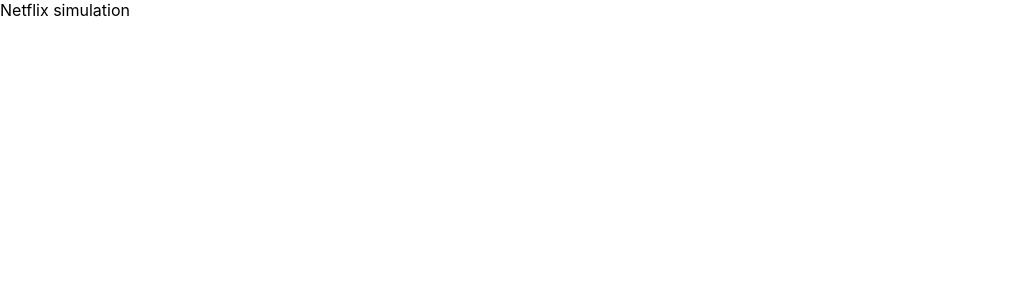
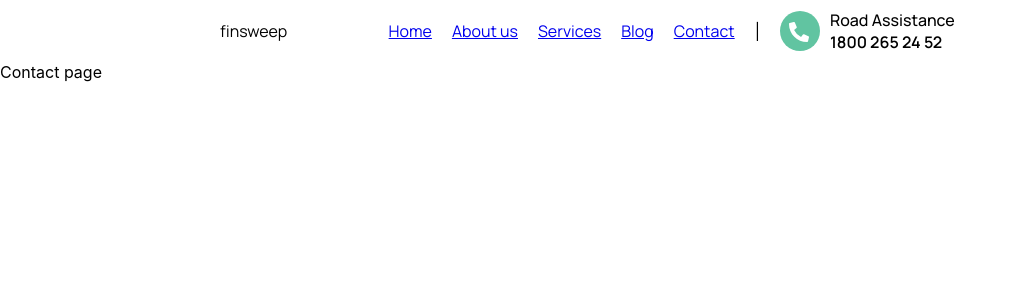
Before and after one commit to Augustinas-Sa/netflix-ui-simulation, a React (Create React App) app in the folder 1_frontend/: page /contact in a window 1280 px wide. Shown: the top 300 px of the page, without its empty margins (0-1016 px from the left). Built offline with nearby package versions, Linux system fonts and the light colour scheme.

Commit message:
Created navbar and style and navigation routes

```diff
--- a/1_frontend/public/index.html
+++ b/1_frontend/public/index.html
@@ -15,6 +15,12 @@
       user's mobile device or desktop. See https://developers.google.com/web/fundamentals/web-app-manifest/
     -->
     <link rel="manifest" href="%PUBLIC_URL%/manifest.json" />
+    <link rel="preconnect" href="https://fonts.googleapis.com" />
+    <link rel="preconnect" href="https://fonts.gstatic.com" crossorigin />
+    <link
+      href="https://fonts.googleapis.com/css2?family=Manrope:wght@200;300;400;500;600;700;800&display=swap"
+      rel="stylesheet"
+    />
     <!--
       Notice the use of %PUBLIC_URL% in the tags above.
       It will be replaced with the URL of the `public` folder during the build.
--- a/1_frontend/src/App.css
+++ b/1_frontend/src/App.css
@@ -0,0 +1,5 @@
+* {
+  margin: 0;
+  padding: 0;
+  box-sizing: border-box;
+}
--- a/1_frontend/src/App.js
+++ b/1_frontend/src/App.js
@@ -1,7 +1,27 @@
 import './App.css';
+import { BrowserRouter as Router, Switch, Route } from 'react-router-dom';
+import Navbar from './components/Navbar/Navbar';
+import HomePage from './pages/HomePage';
+import AboutUsPage from './pages/AboutUsPage';
+import ServicesPage from './pages/ServicesPage';
+import BlogPage from './pages/BlogPage';
+import ContactPage from './pages/ContactPage';
 
 function App() {
-  return <div>Netflix simulation</div>;
+  return (
+    <>
+      <Router>
+        <Navbar />
+        <Switch>
+          <Route exact path='/' component={HomePage} />
+          <Route path='/about' component={AboutUsPage} />
+          <Route path='/services' component={ServicesPage} />
+          <Route path='/blog' component={BlogPage} />
+          <Route path='/contact' component={ContactPage} />
+        </Switch>
+      </Router>
+    </>
+  );
 }
 
 export default App;
--- /dev/null
+++ b/1_frontend/src/components/Navbar/Navbar.css
@@ -0,0 +1,7 @@
+.phone-alt {
+  width: 20px;
+  height: 20px;
+  color: white;
+  margin-top: 11px;
+  margin-left: 9px;
+}
--- /dev/null
+++ b/1_frontend/src/components/Navbar/Navbar.jsx
@@ -0,0 +1,68 @@
+import React from 'react';
+import {
+  Nav,
+  Logo,
+  Ul,
+  Li,
+  Assistance,
+  AssistanceIcon,
+  StyledP,
+  StyledPRoad,
+  StyledPPhone,
+} from './Navbar.style';
+import { FaPhoneAlt } from 'react-icons/fa';
+import './Navbar.css';
+import { Link } from 'react-router-dom';
+
+const Navbar = () => {
+  return (
+    <header>
+      <Nav>
+        <Logo>
+          <StyledP>finsweep</StyledP>
+        </Logo>
+        <nav>
+          <Ul>
+            <Li>
+              <Link to='/'>Home</Link>
+            </Li>
+            <Li>
+              <Link to='/about'>About us</Link>
+            </Li>
+            <Li>
+              <Link to='/services'>Services</Link>
+            </Li>
+            <Li>
+              <Link to='/blog'>Blog</Link>
+            </Li>
+            <Li>
+              <Link to='/contact'>Contact</Link>
+            </Li>
+            <p>|</p>
+            <Assistance>
+              <AssistanceIcon>
+                <FaPhoneAlt className='phone-alt' />
+              </AssistanceIcon>
+              <div>
+                <StyledPRoad>Road Assistance</StyledPRoad>
+                <StyledPPhone>1800 265 24 52</StyledPPhone>
+              </div>
+            </Assistance>
+          </Ul>
+        </nav>
+      </Nav>
+    </header>
+  );
+};
+
+export default Navbar;
+
+/*
+ <div>
+          <AssistanceIcon>
+            <FaPhoneAlt className='phone-alt' />
+          </AssistanceIcon>
+          <p>Road Assistance</p>
+          <p>1800 265 24 52</p>
+        </div>
+*/
--- /dev/null
+++ b/1_frontend/src/components/Navbar/Navbar.style.jsx
@@ -0,0 +1,61 @@
+import styled from 'styled-components';
+
+export const Nav = styled.header`
+  display: flex;
+  align-items: center;
+  justify-content: space-between;
+  background-color: #ffffff;
+  width: 100%;
+`;
+
+export const Logo = styled.div`
+  margin-left: 200px;
+  padding: 20px;
+`;
+
+export const Ul = styled.ul`
+  list-style: none;
+  display: flex;
+  align-items: center;
+  justify-content: center;
+  margin-right: 200px;
+`;
+
+export const Li = styled.li`
+  margin-right: 20px;
+  color: rgb(61, 61, 61);
+  text-decoration: none;
+  display: flex;
+  align-items: center;
+  justify-content: center;
+  font-family: 'Manrope', sans-serif;
+`;
+
+export const Assistance = styled.div`
+  display: flex;
+  align-items: center;
+  width: 300px;
+  margin-left: 20px;
+`;
+
+export const AssistanceIcon = styled.div`
+  width: 40px;
+  height: 40px;
+  border-radius: 50%;
+  background-color: #61c4a1;
+  margin-right: 10px;
+`;
+
+export const StyledP = styled.p`
+  font-family: 'Manrope', sans-serif;
+`;
+
+export const StyledPRoad = styled.p`
+  font-family: 'Manrope', sans-serif;
+  font-weight: 500;
+`;
+
+export const StyledPPhone = styled.p`
+  font-family: 'Manrope', sans-serif;
+  font-weight: 600;
+`;
```
